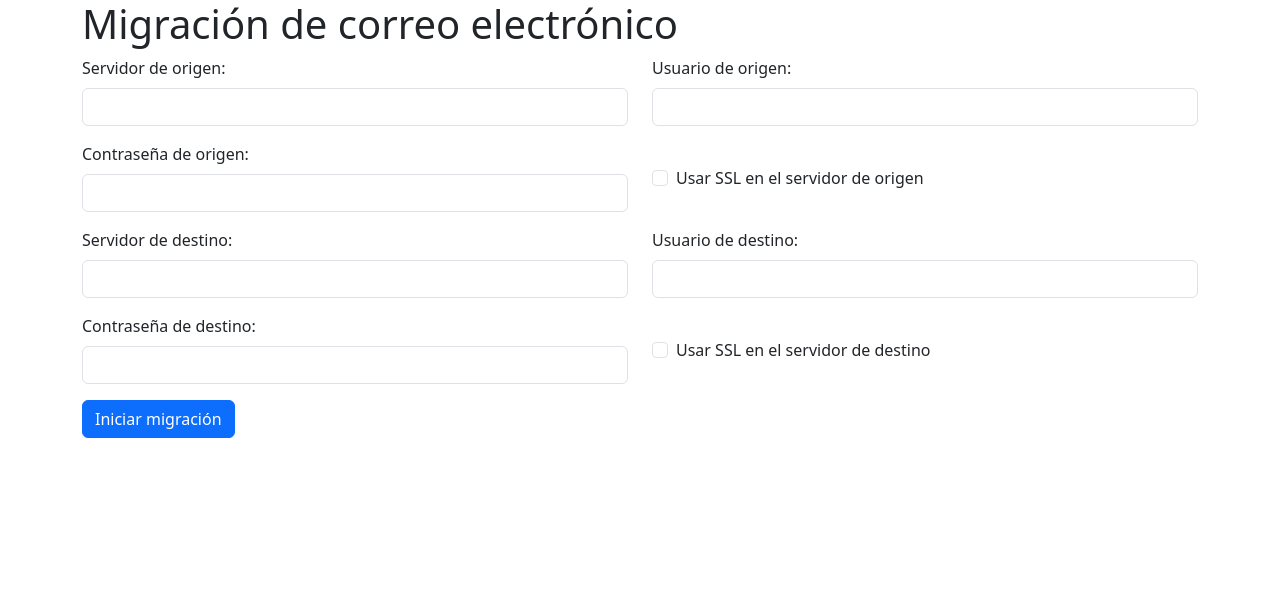
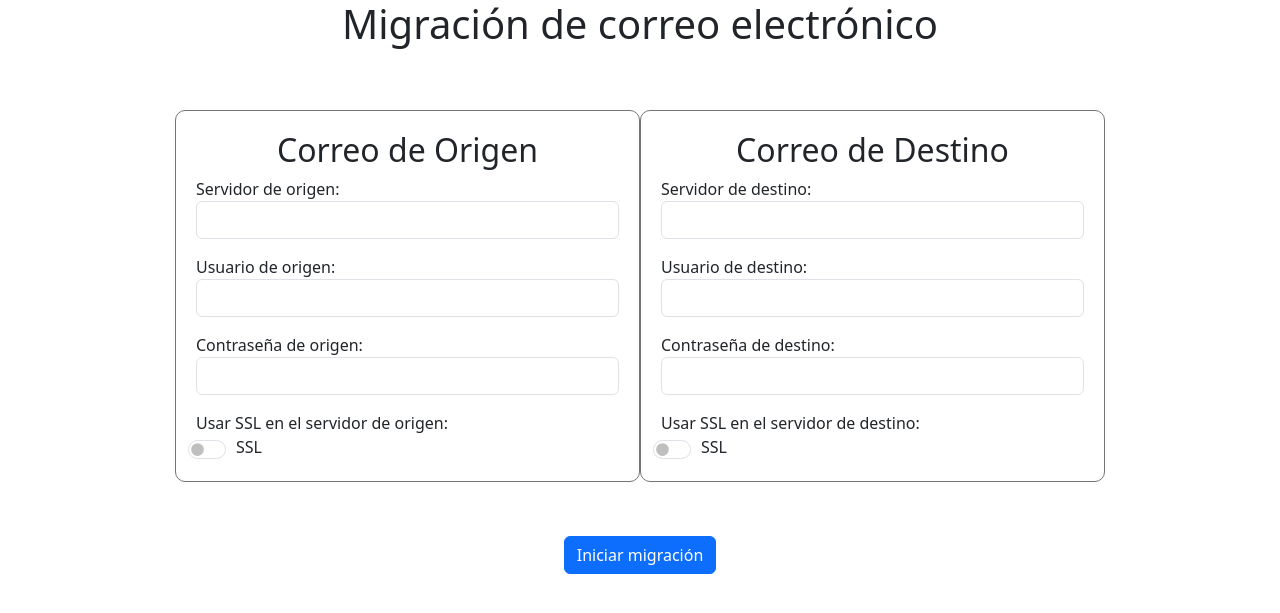
Before and after one commit to chechesk/MigrationToolImapsync, a Flask app: page / in a window 1280 px wide. Shown: the top 613 px of the page. Run offline with Flask 3, Linux system fonts and the light colour scheme.

Commit message:
Update index.html
mejora en el diseño

```diff
--- a/myapp/templates/index.html
+++ b/myapp/templates/index.html
@@ -4,7 +4,6 @@
     <meta charset="UTF-8">
     <title>Migración de correo electrónico</title>
     <link href="https://cdn.jsdelivr.net/npm/bootstrap@5.3.3/dist/css/bootstrap.min.css" rel="stylesheet" integrity="sha384-QWTKZyjpPEjISv5WaRU9OFeRpok6YctnYmDr5pNlyT2bRjXh0JMhjY6hW+ALEwIH" crossorigin="anonymous">
-    <script src="https://cdn.jsdelivr.net/npm/bootstrap@5.3.3/dist/js/bootstrap.bundle.min.js" integrity="sha384-YvpcrYf0tY3lHB60NNkmXc5s9fDVZLESaAA55NDzOxhy9GkcIdslK1eN7N6jIeHz" crossorigin="anonymous"></script>
     <script src="https://ajax.googleapis.com/ajax/libs/jquery/3.5.1/jquery.min.js"></script>
     <script>
         $(document).ready(function() {
@@ -27,70 +26,99 @@
                     },
                     success: function(data) {
                         $("#progress_bar").hide();
-                        $("#progress_text").text(data.message || "Migración completada exitosamente.");
+                        $("#progress_text").text(data);
                     },
                     error: function(error) {
                         $("#progress_bar").hide();
-                        $("#progress_text").text("Error: " + error.responseJSON.error);
+                        $("#progress_text").text("Error: " + error.responseText);
                     }
                 });
             });
+
+            function updateProgress() {
+                $.ajax({
+                    url: "/migration_status",
+                    method: "GET",
+                    success: function(data) {
+                        if (data.status === "completed") {
+                            $("#progress_bar").hide();
+                            $("#progress_text").text("Migración completada");
+                            clearInterval(progressInterval);
+                        } else {
+                            $("#progress_bar").attr("value", data.progress);
+                            $("#progress_text").text("Progreso: " + data.progress + "%");
+                        }
+                    }
+                });
+            }
+
+            var progressInterval = setInterval(updateProgress, 1000);
         });
     </script>
+    <style>
+        .form-group {
+            border: 1px solid #777474;
+            padding: 20px;
+            border-radius: 10px;
+        }
+        .switch {
+            font-size: 1.2em;
+        }
+        .center-container {
+            display: flex;
+            align-items: center;
+            justify-content: center;
+            height: 60vh;
+        }
+    </style>
 </head>
 <body>
     <div class="container">
-        <h1>Migración de correo electrónico</h1>
-        <form id="migration_form" class="form-group">
-            <div class="row mb-3">
-                <div class="col-md-6">
-                    <label for="src_host" class="form-label">Servidor de origen:</label>
-                    <input type="text" id="src_host" name="src_host" class="form-control" required>
-                </div>
-                <div class="col-md-6">
-                    <label for="src_user" class="form-label">Usuario de origen:</label>
-                    <input type="text" id="src_user" name="src_user" class="form-control" required>
+        <h1 class="text-center">Migración de correo electrónico</h1>
+        <div class="center-container">
+            <div class="col-md-5">
+                <div class="form-group">
+                    <h2 class="text-center">Correo de Origen</h2>
+                    <form>
+                        <label for="src_host">Servidor de origen:</label>
+                        <input type="text" id="src_host" name="src_host" class="form-control mb-3" required>
+                        <label for="src_user">Usuario de origen:</label>
+                        <input type="text" id="src_user" name="src_user" class="form-control mb-3" required>
+                        <label for="src_password">Contraseña de origen:</label>
+                        <input type="password" id="src_password" name="src_password" class="form-control mb-3" required>
+                        <label for="src_use_ssl">Usar SSL en el servidor de origen:</label>
+                        <div class="form-check form-switch">
+                            <input class="form-check-input switch" type="checkbox" id="src_use_ssl" name="src_use_ssl">
+                            <label class="form-check-label" for="src_use_ssl">SSL</label>
+                        </div>
+                    </form>
                 </div>
             </div>
-            <div class="row mb-3">
-                <div class="col-md-6">
-                    <label for="src_password" class="form-label">Contraseña de origen:</label>
-                    <input type="password" id="src_password" name="src_password" class="form-control" required>
-                </div>
-                <div class="col-md-6">
-                    <div class="form-check mt-4">
-                        <input type="checkbox" id="src_use_ssl" name="src_use_ssl" class="form-check-input">
-                        <label for="src_use_ssl" class="form-check-label">Usar SSL en el servidor de origen</label>
-                    </div>
+            <div class="col-md-5">
+                <div class="form-group">
+                    <h2 class="text-center">Correo de Destino</h2>
+                    <form>
+                        <label for="dst_host">Servidor de destino:</label>
+                        <input type="text" id="dst_host" name="dst_host" class="form-control mb-3" required>
+                        <label for="dst_user">Usuario de destino:</label>
+                        <input type="text" id="dst_user" name="dst_user" class="form-control mb-3" required>
+                        <label for="dst_password">Contraseña de destino:</label>
+                        <input type="password" id="dst_password" name="dst_password" class="form-control mb-3" required>
+                        <label for="dst_use_ssl">Usar SSL en el servidor de destino:</label>
+                        <div class="form-check form-switch">
+                            <input class="form-check-input switch" type="checkbox" id="dst_use_ssl" name="dst_use_ssl">
+                            <label class="form-check-label" for="dst_use_ssl">SSL</label>
+                        </div>
+                    </form>
                 </div>
             </div>
-            <div class="row mb-3">
-                <div class="col-md-6">
-                    <label for="dst_host" class="form-label">Servidor de destino:</label>
-                    <input type="text" id="dst_host" name="dst_host" class="form-control" required>
-                </div>
-                <div class="col-md-6">
-                    <label for="dst_user" class="form-label">Usuario de destino:</label>
-                    <input type="text" id="dst_user" name="dst_user" class="form-control" required>
-                </div>
-            </div>
-            <div class="row mb-3">
-                <div class="col-md-6">
-                    <label for="dst_password" class="form-label">Contraseña de destino:</label>
-                    <input type="password" id="dst_password" name="dst_password" class="form-control" required>
-                </div>
-                <div class="col-md-6">
-                    <div class="form-check mt-4">
-                        <input type="checkbox" id="dst_use_ssl" name="dst_use_ssl" class="form-check-input">
-                        <label for="dst_use_ssl" class="form-check-label">Usar SSL en el servidor de destino</label>
-                    </div>
-                </div>
-            </div>
+        </div>
+        <div class="text-center">
             <button type="button" id="migrate_button" class="btn btn-primary">Iniciar migración</button>
-        </form>
+        </div>
         <br>
         <div id="progress_bar" class="progress" style="display: none;">
-            <div class="progress-bar progress-bar-striped progress-bar-animated" role="progressbar" style="width: 100%"></div>
+            <div class="progress-bar progress-bar-striped progress-bar-animated" role="progressbar" aria-valuenow="0" aria-valuemin="0" aria-valuemax="100"></div>
         </div>
         <p id="progress_text" class="mt-3"></p>
     </div>
```
